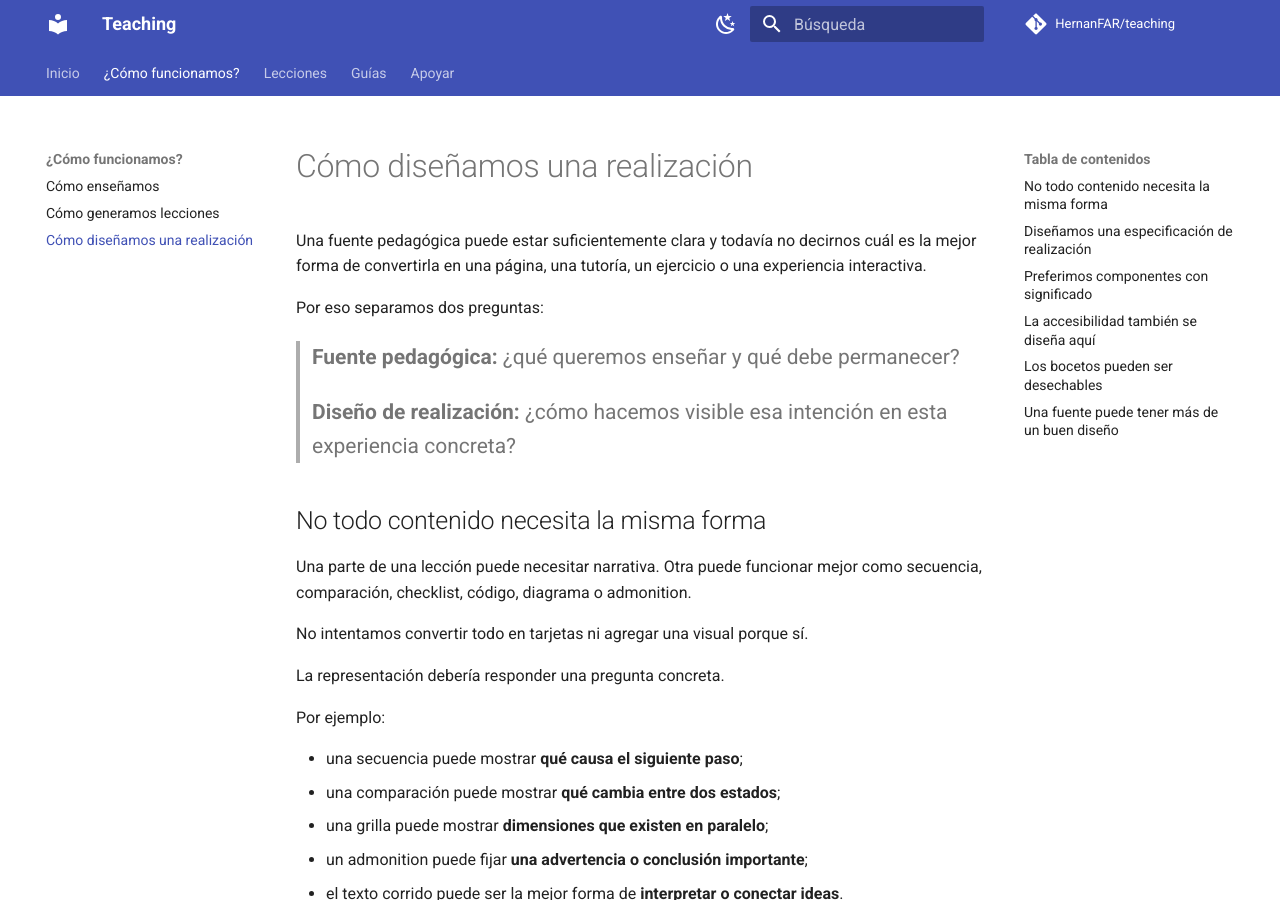
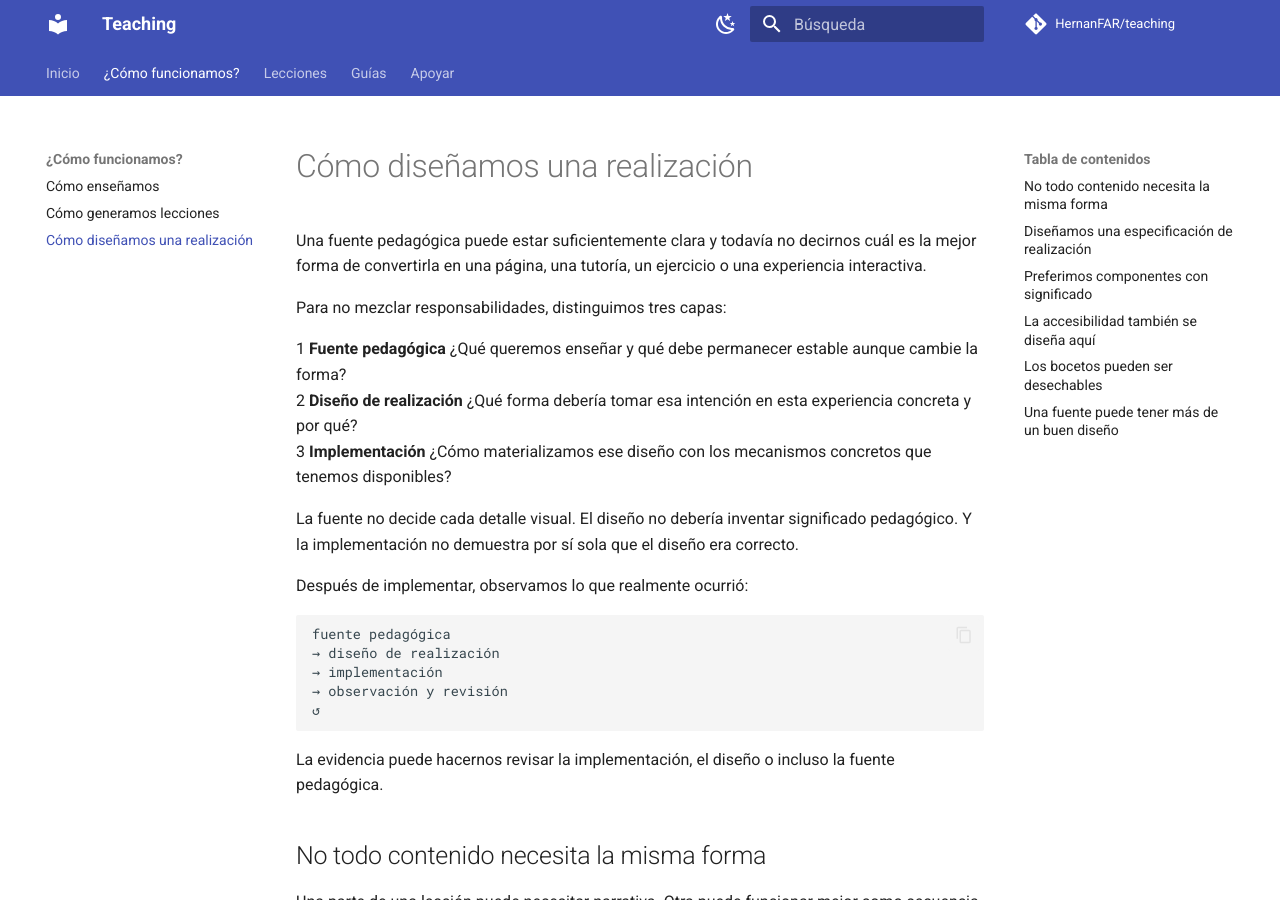
Before and after one commit to HernanFAR/teaching, an MkDocs documentation site: the page built from docs/about/realization-design.md, in a window 1280 px wide and 900 px high. Built offline with MkDocs 1.6.1 and Material for MkDocs 9.7.7, drawn with Linux system fonts in a browser that asks for light colours; comment, search, counter and statistics services are not loaded.

Commit message:
docs: separate source design and implementation

````diff
--- a/docs/about/realization-design.md
+++ b/docs/about/realization-design.md
@@ -2,11 +2,43 @@
 
 Una fuente pedagógica puede estar suficientemente clara y todavía no decirnos cuál es la mejor forma de convertirla en una página, una tutoría, un ejercicio o una experiencia interactiva.
 
-Por eso separamos dos preguntas:
+Para no mezclar responsabilidades, distinguimos tres capas:
 
-> **Fuente pedagógica:** ¿qué queremos enseñar y qué debe permanecer?
+<div class="realization-layers">
 
-> **Diseño de realización:** ¿cómo hacemos visible esa intención en esta experiencia concreta?
+<div class="realization-layer">
+<span class="realization-layer__number">1</span>
+<strong>Fuente pedagógica</strong>
+<span>¿Qué queremos enseñar y qué debe permanecer estable aunque cambie la forma?</span>
+</div>
+
+<div class="realization-layer">
+<span class="realization-layer__number">2</span>
+<strong>Diseño de realización</strong>
+<span>¿Qué forma debería tomar esa intención en esta experiencia concreta y por qué?</span>
+</div>
+
+<div class="realization-layer">
+<span class="realization-layer__number">3</span>
+<strong>Implementación</strong>
+<span>¿Cómo materializamos ese diseño con los mecanismos concretos que tenemos disponibles?</span>
+</div>
+
+</div>
+
+La fuente no decide cada detalle visual. El diseño no debería inventar significado pedagógico. Y la implementación no demuestra por sí sola que el diseño era correcto.
+
+Después de implementar, observamos lo que realmente ocurrió:
+
+```text
+fuente pedagógica
+→ diseño de realización
+→ implementación
+→ observación y revisión
+↺
+```
+
+La evidencia puede hacernos revisar la implementación, el diseño o incluso la fuente pedagógica.
 
 ## No todo contenido necesita la misma forma
 
````
